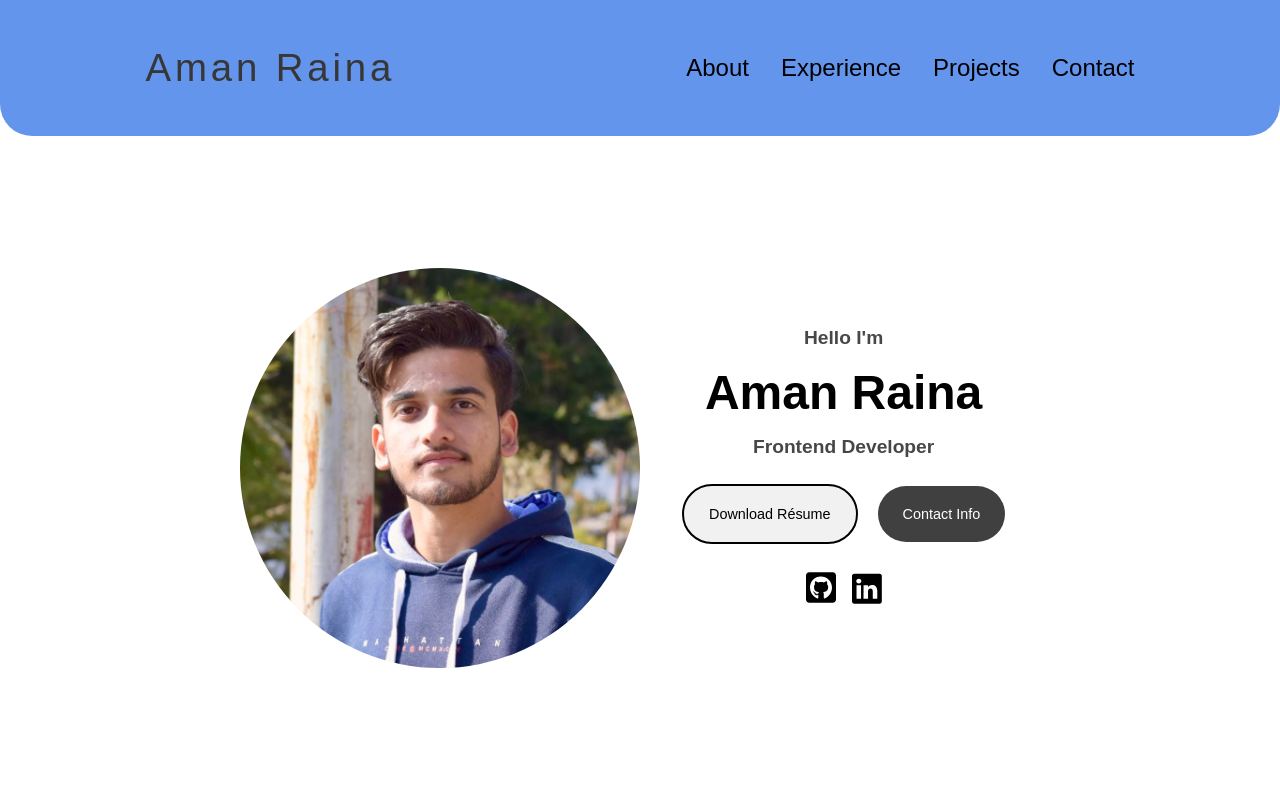
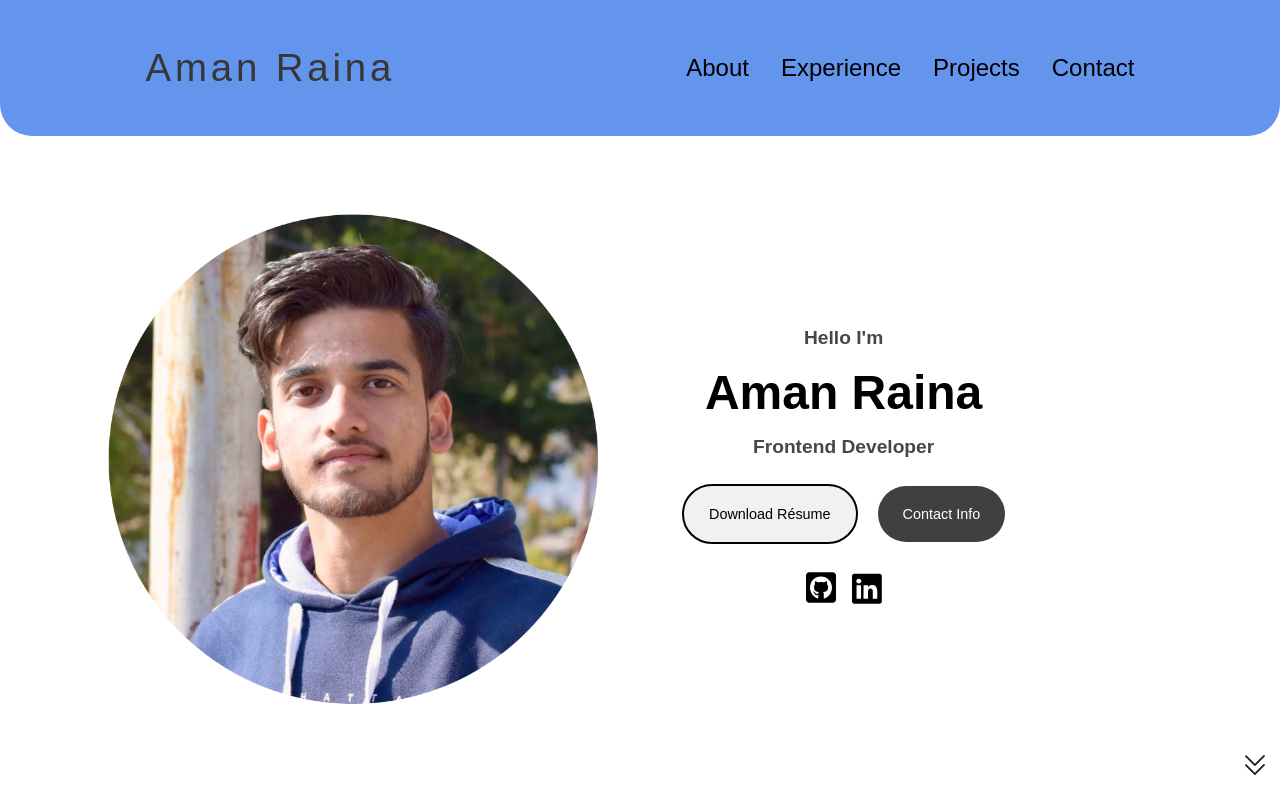
Before and after one commit to amanraina1/vue-portfolio-website, a Vue app: page / in a window 1280 px wide. Shown: the top 800 px of the page. Built offline with nearby package versions, Linux system fonts and the light colour scheme.

Commit message:
fixed some bugs

```diff
--- a/index.html
+++ b/index.html
@@ -1,10 +1,10 @@
 <!DOCTYPE html>
 <html lang="en">
   <head>
-    <meta charset="UTF-8">
-    <link rel="icon" href="/favicon.ico">
-    <meta name="viewport" content="width=device-width, initial-scale=1.0">
-    <title>Vite App</title>
+    <meta charset="UTF-8" />
+    <link rel="icon" href="/favicon.ico" />
+    <meta name="viewport" content="width=device-width, initial-scale=1.0" />
+    <title>Portfolio | Aman Raina</title>
   </head>
   <body>
     <div id="app"></div>
--- a/src/components/About.vue
+++ b/src/components/About.vue
@@ -58,7 +58,7 @@ export default {
     /* margin-top: 10vh; */
     height: 100vh;
     width: 100vw;
-    /* background-color: red; */
+    background-color: red;
   }
 
   .top-container .light-text {
@@ -172,14 +172,13 @@ export default {
   .bottom-container .right-container .bottom {
     /* background-color: red; */
     /* padding: auto; */
-    width: 95vw;
+    width: 90vw;
     height: 40%;
     text-align: justify;
     font-weight: 700;
     /* word-break: break-word; */
     hyphens: auto;
     font-size: 0.9rem;
-    line-height: 122%;
     color: black;
   }
 }
--- a/src/components/Footer.vue
+++ b/src/components/Footer.vue
@@ -123,6 +123,8 @@ export default {
     color: #f6f6f6;
   }
   .top .links .mail a:hover {
+    transition: all 0.4s ease;
+    text-underline-offset: 1rem;
     text-decoration: underline;
   }
   .top .links .mail img {
@@ -172,6 +174,7 @@ export default {
   .bottom .footer-links ul li:hover {
     cursor: pointer;
     text-decoration: underline;
+    text-underline-offset: 1rem;
     transform: scale(1.1);
     transition: all 0.8s ease;
     color: #f6f6f6;
@@ -243,6 +246,9 @@ export default {
   }
   .top .links .mail a:hover {
     text-decoration: underline;
+    color: #f6f6f6;
+    text-underline-offset: 1rem;
+    transition: all 0.8s ease;
   }
   .top .links .mail img {
     width: 30px;
@@ -261,6 +267,7 @@ export default {
   .bottom .copyright {
     font-size: large;
     color: aliceblue;
+    cursor: default;
   }
   .bottom .footer-links ul {
     margin-bottom: 40px;
@@ -280,6 +287,7 @@ export default {
     transform: scale(1.1);
     transition: all 0.8s ease;
     color: #f6f6f6;
+    text-underline-offset: 1rem;
   }
 }
 </style>
--- a/src/components/Header.vue
+++ b/src/components/Header.vue
@@ -1,9 +1,8 @@
 <template>
   <section class="hero" id="header">
     <div class="hero-img-container">
-      <div class="hero-img">
-        <img src="../Images/aman.jpg" alt="Photo of Aman" />
-      </div>
+      <img src="../Images/aman.png" alt="Photo of Aman" />
+      <!-- <div class="hero-img"></div> -->
     </div>
     <div class="info">
       <div class="details">
@@ -60,27 +59,34 @@ export default {
   }
 
   .hero .hero-img-container {
-    display: flex;
+    /* display: flex;
     justify-content: center;
-    align-items: center;
+    align-items: center; */
+    position: relative;
     width: 100%;
     /* background-color: red; */
     height: 50%;
   }
+  .hero .hero-img-container img {
+    position: absolute;
+    top: 50%;
+    left: 45%;
+    transform: translate(-50%, -50%);
+    width: 400px;
+  }
 
-  .hero .hero-img-container .hero-img {
+  /* .hero .hero-img-container .hero-img {
     width: 50vw;
     height: 50vw;
     border-radius: 50%;
     overflow: hidden;
-  }
+  } */
 
-  .hero .hero-img-container .hero-img img {
-    max-width: 200px;
+  /* .hero .hero-img-container .hero-img img {
     transform: translateY(30%);
     scale: 2.5;
     cursor: pointer;
-  }
+  } */
 
   .info {
     /* background-color: orange; */
@@ -172,13 +178,29 @@ export default {
     background-color: #f6f6f6;
     /* background-color: green; */
   }
+  .hero .hero-img-container {
+    /* display: flex;
+    justify-content: center;
+    align-items: center; */
+    position: relative;
+    width: 100%;
+    /* background-color: red; */
+    height: 50%;
+  }
+  .hero .hero-img-container img {
+    position: absolute;
+    top: 50%;
+    left: 45%;
+    transform: translate(-50%, -50%);
+    width: 400px;
+  }
 
-  .hero .hero-img-container {
+  /* .hero .hero-img-container {
     display: flex;
     justify-content: center;
     align-items: center;
     width: 100%;
-    /* background-color: red; */
+   background-color: red;
     height: 50%;
   }
 
@@ -194,7 +216,7 @@ export default {
     transform: translate(-10%, 15%);
     scale: 1.5;
     cursor: pointer;
-  }
+  } */
 
   .info {
     /* background-color: orange; */
@@ -283,8 +305,22 @@ export default {
     height: 83vh;
     /* background-color: #f6f6f6; */
   }
+  /* .hero .hero-img-container {
+    position: relative;
+    width: 100%;
+    background-color: red;
+    height: 50%;
+  }
+  .hero .hero-img-container img {
+    position: absolute;
+    top: 50%;
+    left: 45%;
+    transform: translate(-50%, -50%);
+    width: 400px;
+  } */
 
   .hero .hero-img-container {
+    position: relative;
     display: flex;
     justify-content: flex-end;
     align-items: center;
@@ -292,11 +328,12 @@ export default {
     height: 100%;
   }
 
-  .hero .hero-img-container .hero-img {
-    width: 400px;
-    height: 400px;
-    border-radius: 50%;
-    overflow: hidden;
+  .hero .hero-img-container img {
+    position: absolute;
+    top: 50%;
+    left: 45%;
+    transform: translate(-50%, -50%);
+    width: 800px;
   }
 
   .hero .hero-img-container .hero-img img {
--- a/src/components/Nav.vue
+++ b/src/components/Nav.vue
@@ -35,7 +35,7 @@
         @click="showMenu = !showMenu"
       >
         <li>
-          <a href="#about">About</a>
+          <a href="#about">About </a>
         </li>
         <li>
           <a href="#experience">Experience</a>
@@ -49,6 +49,9 @@
       </div>
     </div>
   </nav>
+  <span class="arrow">
+    <a href="#about"><img src="../Images/arrow.svg" alt="" /></a>
+  </span>
 </template>
 
 <script>
@@ -64,7 +67,12 @@ export default {
 
 <style scoped>
 /* With hamburger css */
-
+.arrow img {
+  width: 30px;
+  position: absolute;
+  right: 10px;
+  bottom: 20px;
+}
 #hamburger-nav {
   display: none;
 }
@@ -92,9 +100,11 @@ export default {
 
 .menu-links {
   position: absolute;
-  top: 100%;
+  top: 140%;
   right: 0;
-  background-color: white;
+  z-index: 3;
+  background-color: rgb(217, 217, 217);
+  border-radius: 20px;
   width: fit-content;
   color: #383737;
   max-height: 0;
@@ -118,6 +128,7 @@ export default {
 
 .menu-links.open {
   max-height: 300px;
+  border: 1px solid black;
 }
 
 .hamburger-icon.open span:first-child {
```
Also changed, not shown: src/Images/aman.png (added).
